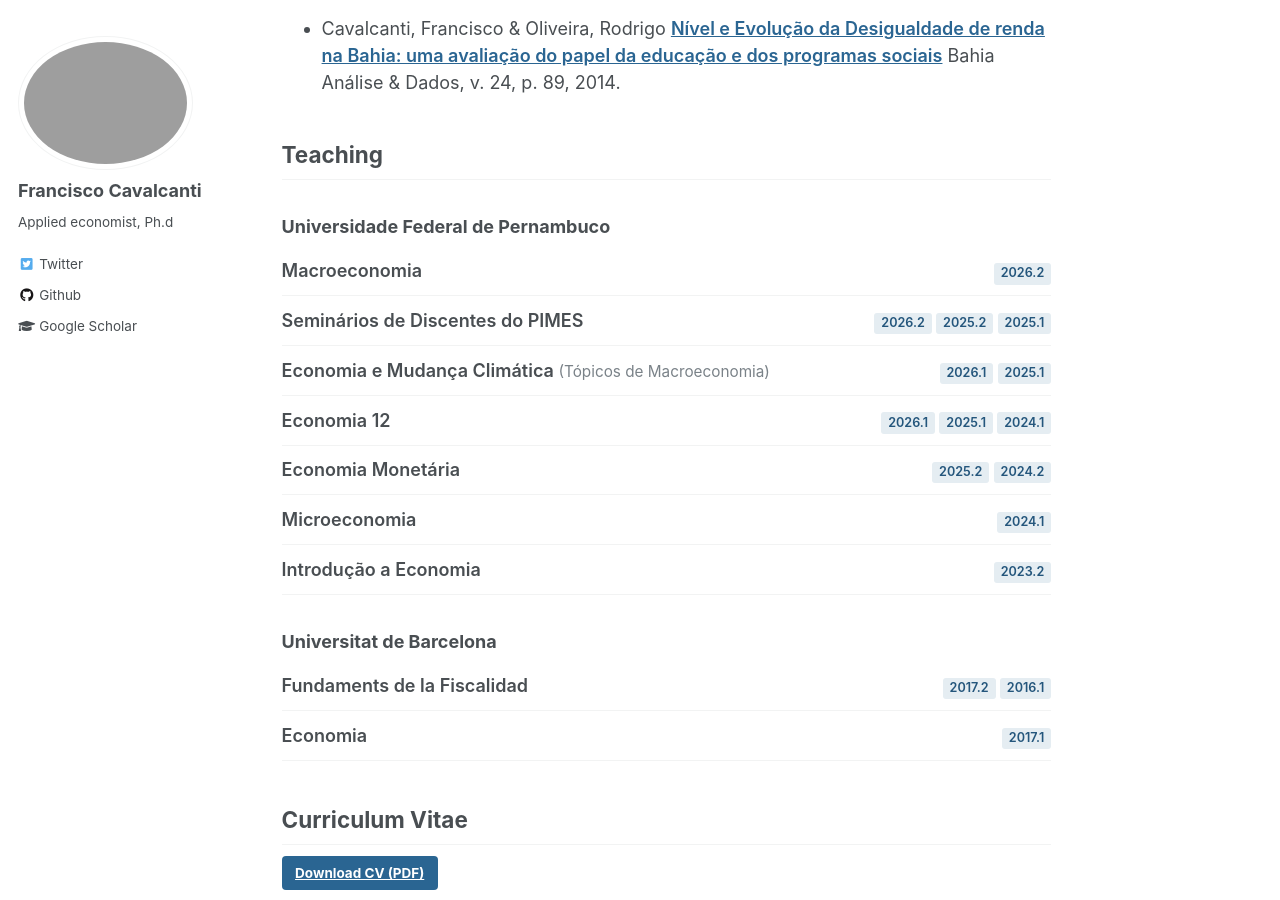
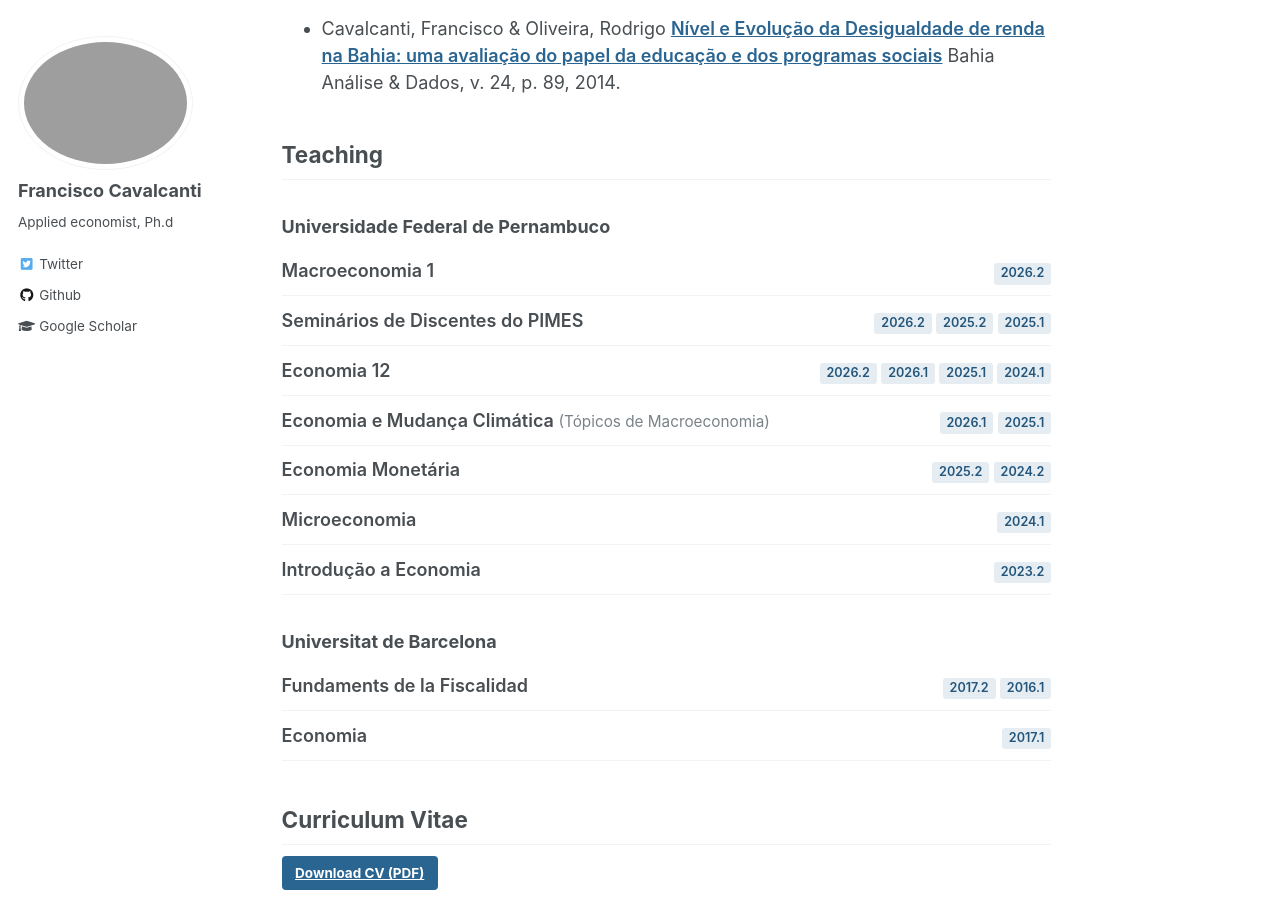
Before and after one commit to FranciscoCavalcanti/FranciscoCavalcanti.github.io, a Jekyll site: the page built from _pages/about.md, in a window 1280 px wide and 900 px high, scrolled down 3311 px. Built offline with Jekyll 4.4.1, drawn with Linux system fonts in a browser that asks for light colours.

Commit message:
Update CV

```diff
--- a/_pages/about.md
+++ b/_pages/about.md
@@ -87,7 +87,7 @@ For a complete and up-to-date list of my publications and citations, see my <a h
 
 <ul class="teaching-list">
   <li>
-    <span class="teaching-course">Macroeconomia</span>
+    <span class="teaching-course">Macroeconomia 1</span>
     <span class="teaching-terms"><span class="teaching-term">2026.2</span></span>
   </li>
   <li>
@@ -95,12 +95,12 @@ For a complete and up-to-date list of my publications and citations, see my <a h
     <span class="teaching-terms"><span class="teaching-term">2026.2</span><span class="teaching-term">2025.2</span><span class="teaching-term">2025.1</span></span>
   </li>
   <li>
+    <span class="teaching-course">Economia 12</span>
+    <span class="teaching-terms"><span class="teaching-term">2026.2</span><span class="teaching-term">2026.1</span><span class="teaching-term">2025.1</span><span class="teaching-term">2024.1</span></span>
+  </li>
+  <li>
     <span class="teaching-course">Economia e Mudança Climática <span class="teaching-note">(Tópicos de Macroeconomia)</span></span>
     <span class="teaching-terms"><span class="teaching-term">2026.1</span><span class="teaching-term">2025.1</span></span>
-  </li>
-  <li>
-    <span class="teaching-course">Economia 12</span>
-    <span class="teaching-terms"><span class="teaching-term">2026.1</span><span class="teaching-term">2025.1</span><span class="teaching-term">2024.1</span></span>
   </li>
   <li>
     <span class="teaching-course">Economia Monetária</span>
```
Also changed, not shown: 4 other files.
